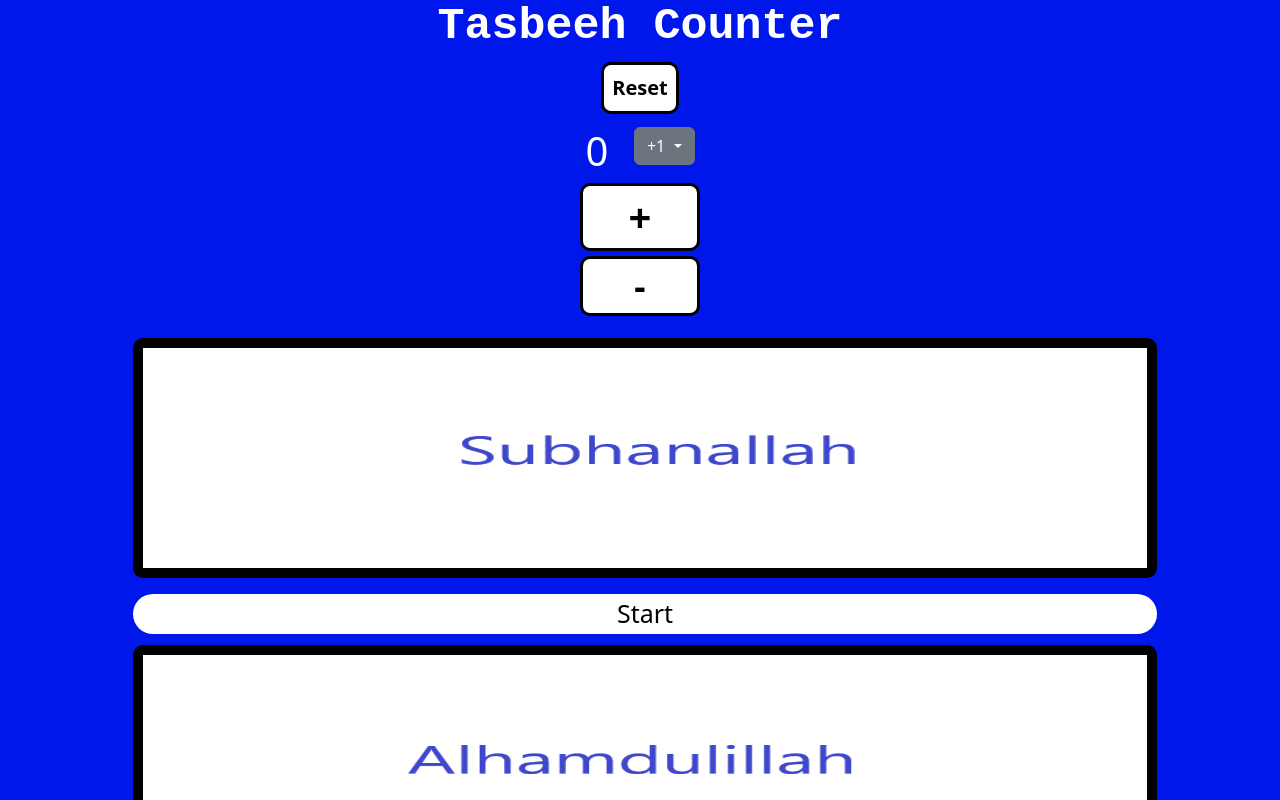
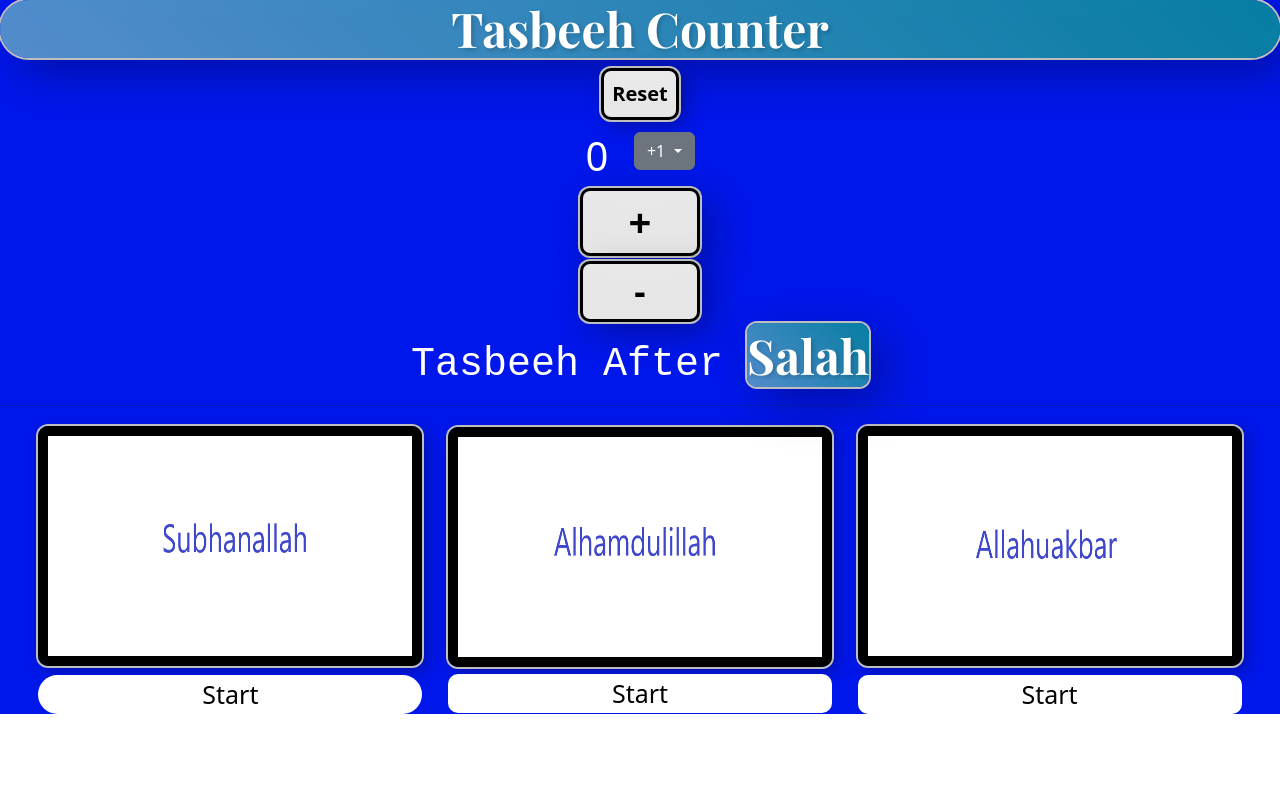
Before and after one commit to MuhammadHuzaifa22/Digital-Tasbeeh-Counter, a plain HTML site: page index.html in a window 1280 px wide. Both pictures are taken after a click on the button "Let's Begin". Shown: the top 800 px of the page. Drawn offline with nearby package versions, Linux system fonts and the light colour scheme.

Commit message:
modified work

```diff
--- a/Assets/style.css
+++ b/Assets/style.css
@@ -1,3 +1,5 @@
+@import url('https://fonts.googleapis.com/css2?family=Playfair+Display:wght@700&display=swap');
+
 /* *{
     margin: 0;
     padding: 0;
@@ -71,7 +73,9 @@ h1 {
     width:15vh;
     font-weight: bolder;
     font-size: 35px;
-
+    box-shadow: inset 0 -3em 3em rgba(0,0,0,0.1),
+    0 0  0 2px rgb(190, 190, 190),
+    0.3em 0.3em 1em rgba(0,0,0,0.3);
 }
 
 .div_buttons button:active{
@@ -101,6 +105,9 @@ h1 {
     font-weight: bolder;
     font-size: 35px;
     margin-top: 5px;
+    box-shadow: inset 0 -3em 3em rgba(0,0,0,0.1),
+             0 0  0 2px rgb(190, 190, 190),
+             0.3em 0.3em 1em rgba(0,0,0,0.3);
 
 }
 i{
@@ -115,6 +122,9 @@ i{
 .Reset_div button{
     border-radius: 10px;
     background: white;
+    box-shadow: inset 0 -3em 3em rgba(0,0,0,0.1),
+             0 0  0 2px rgb(190, 190, 190),
+             0.3em 0.3em 1em rgba(0,0,0,0.3);
     border: 3px solid black;
     /* color: #30ff07; */
     color: #000;
@@ -161,7 +171,9 @@ h1{
     height: 45vh;
     margin-top: 5px;
     border: 10px solid white;
-
+    box-shadow: inset 0 -3em 3em rgba(0,0,0,0.1),
+    0 0  0 2px rgb(190, 190, 190),
+    0.3em 0.3em 1em rgba(0,0,0,0.3);
     /* padding: 5px; */
 }
 
@@ -190,15 +202,13 @@ h1{
 }
 .lets_bigin-card{
     display: flex;
-    /* flex-direction: column; */
-    /* flex-wrap: wrap; */
-    /* justify-content: center; */
-    margin-left: 10%;
+    flex-direction: row;
     flex-wrap: wrap;
+    justify-content: center;
     margin-top: 5px;
     /* margin: ; */
-    padding: 5px;
-    gap: 6%;
+    /* padding: 5px; */
+    gap: 2%;
     /* background :#f36e028e; */
     border-radius: 20px;
     /* border: 1px solid ; */
@@ -208,26 +218,15 @@ h1{
     border-radius: 10px;
 
     /* border: 2px solid #01301C; */
-width: 80vw;
+width: 30vw;
     height: 30vh;
     margin-bottom: 5px;
     border:10px solid black;
-
+    box-shadow: inset 0 -3em 3em rgba(0,0,0,0.1),
+    0 0  0 2px rgb(190, 190, 190),
+    0.3em 0.3em 1em rgba(0,0,0,0.3);
     margin-top: 1%;
 }
-/* .imgone{
- margin-bottom: 5px;
-} */
-
-/* .imgone button{
-    margin-top: 1%;
-    border-radius: 50px;
-    background: #01301C;
-    color: #0ccf64;
-    font-weight: bolder;
-    font-size: 35px;
-    border: none;
-} */
 
 
 .startedone{
@@ -237,7 +236,7 @@ width: 80vw;
     background: white;
     /* color: #0ccf64; */
     color: #000;
-    width: 80vw;
+    width: 30vw;
 
     /* display: flex; */
     /* flex-direction: row; */
@@ -263,13 +262,15 @@ width: 80vw;
     /* font-weight: bolder; */
     font-size: 25px;
     border: none;
-    width: 80vw;
+    width: 30vw;
     margin-top: 2px;
 
 }
 .imgtwo img{
     border-radius: 10px;
-
+    box-shadow: inset 0 -3em 3em rgba(0,0,0,0.1),
+    0 0  0 2px rgb(190, 190, 190),
+    0.3em 0.3em 1em rgba(0,0,0,0.3);
     /* border:5px solid white; */
 
     /* border:10px solid white; */
@@ -277,7 +278,7 @@ width: 80vw;
     /* border: 2px solid #01301C; */
     border:10px solid black;
 
-    width: 80vw;
+    width: 30vw;
     height: 30vh;
     margin-bottom: 5px;
 
@@ -287,11 +288,13 @@ width: 80vw;
 
 .imgthree img{
     border-radius: 10px;
-
+    box-shadow: inset 0 -3em 3em rgba(0,0,0,0.1),
+    0 0  0 2px rgb(190, 190, 190),
+    0.3em 0.3em 1em rgba(0,0,0,0.3);
     /* border:10px solid white; */
     /* border:5px solid white; */
 
-    width: 80vw;
+    width: 30vw;
     height: 30vh;
     margin-bottom: 5px;
     border:10px solid black;
@@ -300,11 +303,25 @@ width: 80vw;
 
 }
 
-/* .imgthree{
+
+.imgone{
     display: flex;
     flex-direction: column;
     justify-content: center;
-} */
+}
+
+
+.imgtwo{
+    display: flex;
+    flex-direction: column;
+    justify-content: center;
+}
+
+.imgthree{
+    display: flex;
+    flex-direction: column;
+    justify-content: center;
+}
 .imgthree button{
     margin-top: 1%;
     border-radius: 10px;
@@ -314,7 +331,7 @@ width: 80vw;
     /* font-weight: bolder; */
     font-size: 25px;
     border: none;
-    width: 80vw;
+    width: 30vw;
 }
 .startedthree{
     margin-top: 1%;
@@ -331,10 +348,13 @@ width: 80vw;
     border-radius: 10px;
     /* margin-top: 20px; */
     background: white;
-    width: 40vw;
+    width: 30vw;
 margin: auto;
     text-align: center;
     font-weight: bolder;
+    box-shadow: inset 0 -3em 3em rgba(0,0,0,0.1),
+             0 0  0 2px rgb(190, 190, 190),
+             0.3em 0.3em 1em rgba(0,0,0,0.3);
 }
 .start-card-one button{
     margin-top: 1%;
@@ -360,9 +380,11 @@ margin: auto;
     border-radius: 10px;
     margin-top: 15px;
     background: white;
-    width: 40vw;
+    width: 30vw;
     margin: auto;
-
+    box-shadow: inset 0 -3em 3em rgba(0,0,0,0.1),
+    0 0  0 2px rgb(190, 190, 190),
+    0.3em 0.3em 1em rgba(0,0,0,0.3);
     text-align: center;
     font-weight: bolder;
 }
@@ -392,9 +414,11 @@ width: 20vw;
     border-radius: 10px;
     background: white;
     margin-top: 20px;
-    width: 40vw;
+    width: 30vw;
     margin: auto;
-
+    box-shadow: inset 0 -3em 3em rgba(0,0,0,0.1),
+    0 0  0 2px rgb(190, 190, 190),
+    0.3em 0.3em 1em rgba(0,0,0,0.3);
 
 }
 .allBg{
@@ -403,6 +427,7 @@ width: 20vw;
     /* background-size: cover; */
     /* background-repeat: no-repeat; */
     background: #0017eb;
+    background-size: 100%;
 }
 
 .start-card-three button{
@@ -445,6 +470,9 @@ width: 20vw;
     height: 30vh;
     width:80vw;
     margin-top: 5px;
+    box-shadow: inset 0 -3em 3em rgba(0,0,0,0.1),
+             0 0  0 2px rgb(190, 190, 190),
+             0.3em 0.3em 1em rgba(0,0,0,0.3);
 }
 
 .restartOne{
@@ -453,11 +481,56 @@ width: 20vw;
 }
 
 
-.close-sound-button{
-    margin-left: 5%;
+
+hr.gradient {
+    border: 2px solid white;
+    height: 5px;
+    background: black;
+    box-shadow: inset 0 -3em 3em rgba(0,0,0,0.1),
+             0 0  0 2px rgb(190, 190, 190),
+             0.3em 0.3em 1em rgba(0,0,0,0.3);
 }
 
-#Mute{
-    width: 5vw;
-    height: 1%;
+
+
+.beautiful-heading {
+    font-family: 'Playfair Display', serif;
+    font-size: 3em;
+    /* color: #333; */
+    text-shadow: 2px 2px 4px rgba(0, 0, 0, 0.2);
+    margin: 0;
+    /* padding: 15px; */
+    background: linear-gradient(45deg, #5d9be2, #078bb3);
+    color: white;
+    border-radius: 10px;
+    box-shadow: 0 4px 8px rgba(0, 0, 0, 0.1);
+    transition: transform 0.3s;
+    box-shadow: inset 0 -3em 3em rgba(0,0,0,0.1),
+             0 0  0 2px rgb(190, 190, 190),
+             0.3em 0.3em 1em rgba(0,0,0,0.3);
 }
+
+
+
+
+
+.beautiful-heading1 {
+    font-family: 'Playfair Display', serif;
+    font-size: 3em;
+    /* color: #333; */
+    text-shadow: 2px 2px 4px rgba(0, 0, 0, 0.2);
+    margin: 0;
+    /* padding: 15px; */
+    background: linear-gradient(45deg, #5d9be2, #078bb3);
+    color: white;
+    border-radius: 100px;
+    box-shadow: 0 4px 8px rgba(0, 0, 0, 0.1);
+    transition: transform 0.3s;
+    box-shadow: inset 0 -3em 3em rgba(0,0,0,0.1),
+             0 0  0 2px rgb(190, 190, 190),
+             0.3em 0.3em 1em rgba(0,0,0,0.3);
+}
+
+.beautiful-heading:hover {
+    transform: scale(1.05);
+}
--- a/app.js
+++ b/app.js
@@ -49,7 +49,9 @@ function reset(){
 const letsBegin = document.querySelector('.lets-begin');
 const boxDiv = document.querySelector('.box_div');
 
+const Heading = document.querySelector('.hr');
 letsBegin.addEventListener('click',()=>{
+    Heading.style.display = 'block'
     below.style.display = 'none'
     letsBegin.style.display = 'none'
     let letsbeginCard = document.createElement('div');
@@ -377,6 +379,9 @@ startthreebutton.addEventListener('click', function() {
 
 
 
+
+
+
 document.getElementById("restart1").addEventListener("click", function() {
     var sound = document.getElementById("button-sound");
     sound.play();
--- a/index.html
+++ b/index.html
@@ -4,15 +4,20 @@
     <meta charset="UTF-8">
     <meta name="viewport" content="width=device-width, initial-scale=1.0">
     <title>Digital Tasbeeh Counter</title>
+
     <!-- Link Css -->
     <link rel="stylesheet" href="Assets/style.css">
+
     <!-- Bootstrap Link -->
     <link href="https://cdn.jsdelivr.net/npm/bootstrap@5.3.3/dist/css/bootstrap.min.css" rel="stylesheet" integrity="sha384-QWTKZyjpPEjISv5WaRU9OFeRpok6YctnYmDr5pNlyT2bRjXh0JMhjY6hW+ALEwIH" crossorigin="anonymous">
+
+    <!--Google Font Link  -->
+    <link rel="stylesheet" href="https://fonts.googleapis.com/css2?family=Playfair+Display:wght@700&display=swap">
 </head>
 <body>
     <div class="allBg">
 
-        <h2 style="text-align: center;font-family: monospace;font-weight: bolder;font-size: 45px;color: white;">Tasbeeh Counter</h2>
+        <h2 style="text-align: center;margin-bottom: 10px;" class="beautiful-heading1">Tasbeeh Counter</h2>
 
         <!-- <img src="" alt=""> -->
     <div class="Reset_div">
@@ -77,12 +82,10 @@
                 </div>
 
     </div>
-
-
-
-
     <div class="box_div">
 
+        <h1 style="text-align: center;color: white;margin: 5px;font-family: monospace;display: none;" class="hr">Tasbeeh After <span style="color: white;font-size: larger;font-weight: bolder;" class="beautiful-heading">Salah</span></h1>
+        <hr>
     <!-- <div class="lets_bigin-card">
 
             <div class="imgone">
```
